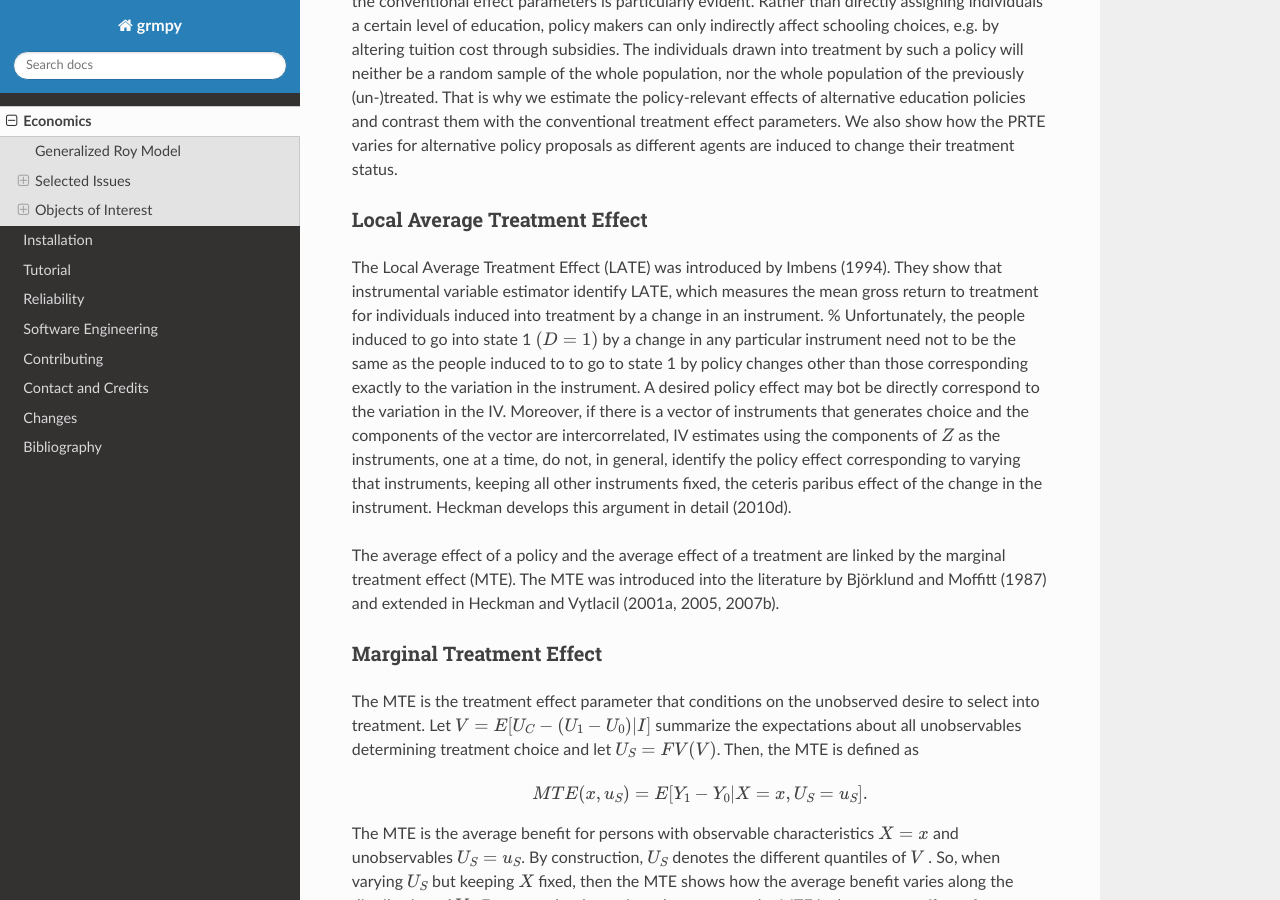
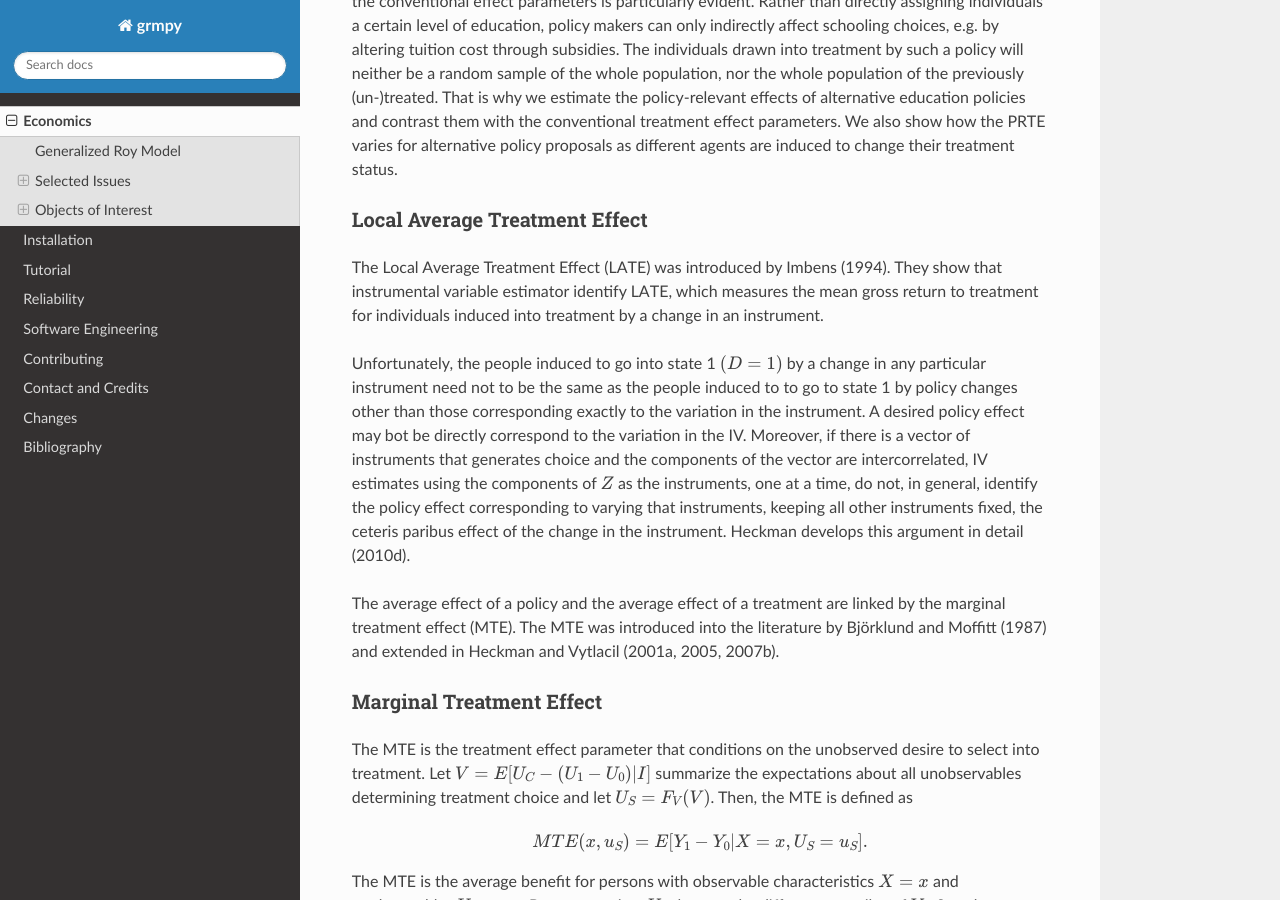
Before and after one commit to OpenSourceEconomics/grmpy, a Sphinx documentation site: the page built from docs/economics.rst, in a window 1280 px wide and 900 px high, scrolled down 3417 px. Built offline with Sphinx 7.4.7 and the Read the Docs theme 2.0.0, drawn with Linux system fonts in a browser that asks for light colours; some of the changed text lies outside the part shown.

```diff
--- a/docs/economics.rst
+++ b/docs/economics.rst
@@ -89,7 +89,7 @@ Local Average Treatment Effect
 ------------------------------
 
 The Local Average Treatment Effect (LATE) was introduced by Imbens (1994). They show that instrumental variable estimator identify LATE, which measures the mean gross return to treatment for individuals induced into treatment by a change in an instrument.
-%
+
 Unfortunately, the people induced to go into state 1 :math:`(D=1)` by a change in any particular instrument need not to be the same as the people induced to to go to state 1 by policy changes other than those corresponding exactly to the variation in the instrument. A desired policy effect may bot be directly correspond to the variation in the IV. Moreover, if there is a vector of instruments that generates choice and the components of the vector are intercorrelated, IV estimates using the components of :math:`Z` as the instruments, one at a time, do not, in general, identify the policy effect corresponding to varying that instruments, keeping all other instruments fixed, the ceteris paribus effect of the change in the instrument. Heckman develops this argument in detail (2010d).
 
 The average effect of a policy and the average effect of a treatment are linked by the marginal treatment effect (MTE). The MTE was introduced into the literature by Björklund and Moffitt (1987) and extended in Heckman and Vytlacil (2001a, 2005, 2007b).
@@ -97,7 +97,7 @@ The average effect of a policy and the average effect of a treatment are linked
 Marginal Treatment Effect
 --------------------------
 
-The MTE is the treatment effect parameter that conditions on the unobserved desire to select into treatment. Let :math:`V = E[U_C − (U_1 − U_0) | I ]` summarize the expectations about all unobservables determining treatment choice and let :math:`U_S = FV (V)`. Then, the MTE is defined as
+The MTE is the treatment effect parameter that conditions on the unobserved desire to select into treatment. Let :math:`V = E[U_C − (U_1 − U_0) | I ]` summarize the expectations about all unobservables determining treatment choice and let :math:`U_S = F_V (V)`. Then, the MTE is defined as
 
 .. math::
     MTE(x, u_S) = E [ Y_1 − Y_0 | X = x, U_S = u_S] .
```
Also changed, not shown: other parts of docs/economics.rst (+1 -1 lines).
